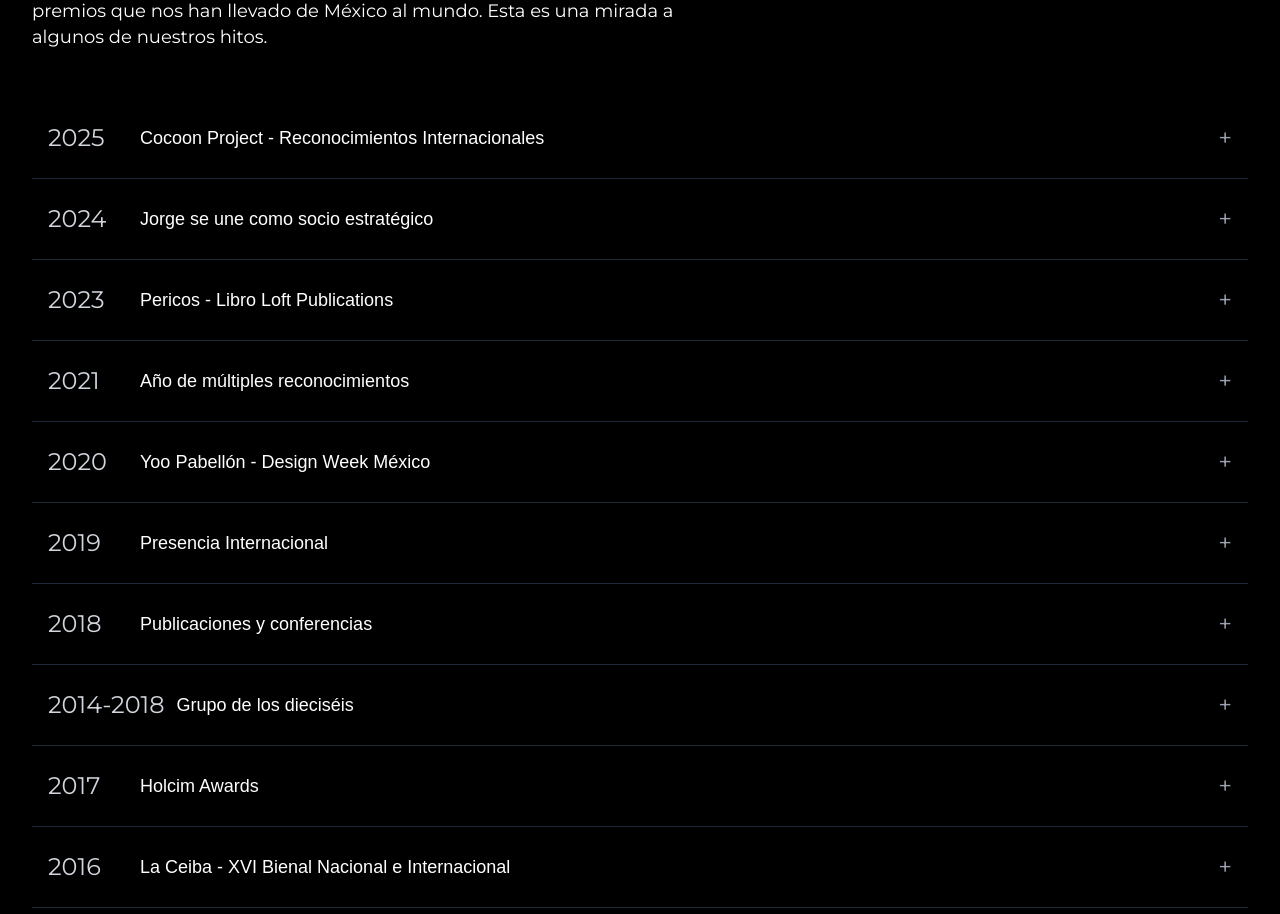
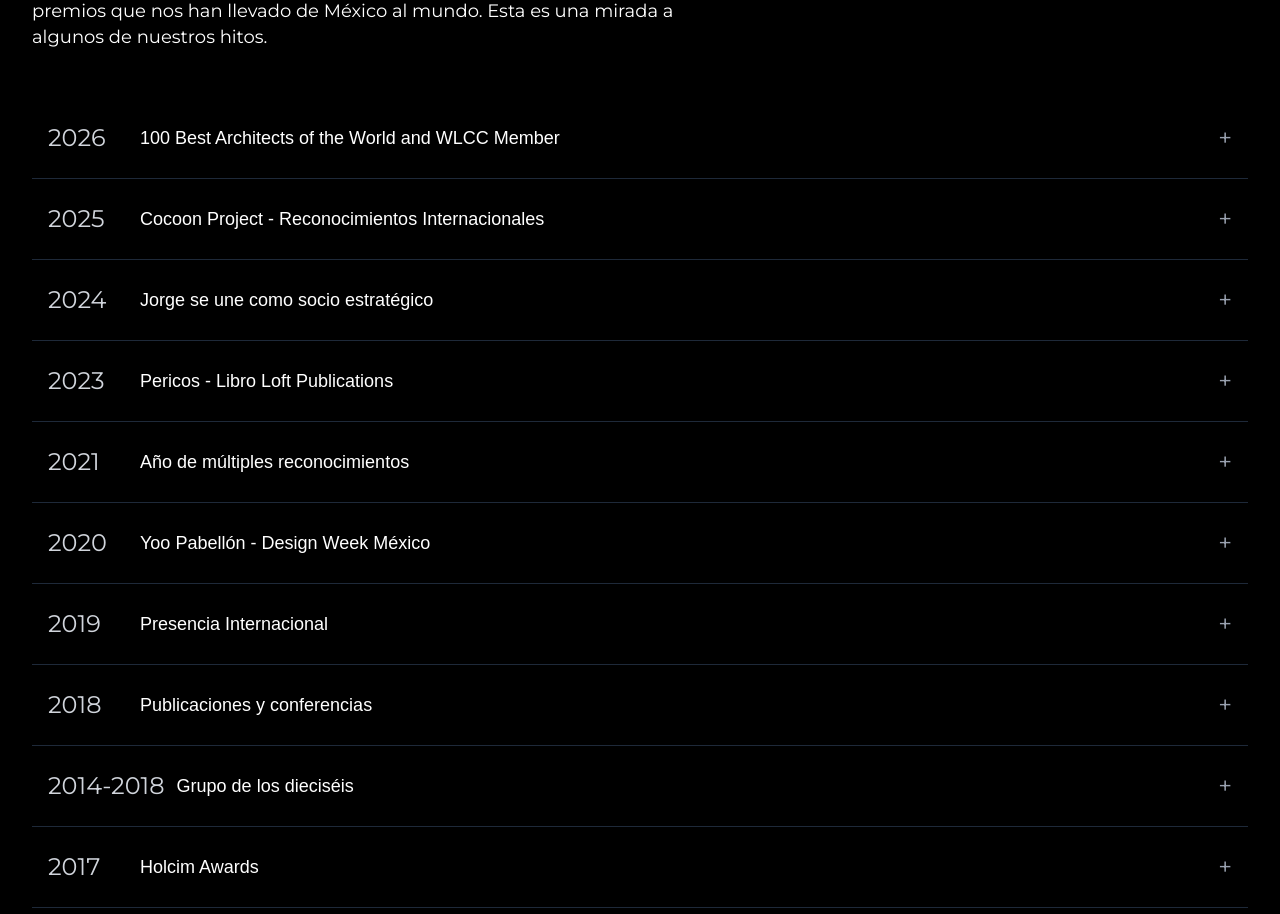
Before and after one commit to lucilaaguilarweb/lucilaaguilar, a Next.js app: page /estudio in a window 1280 px wide. Shown: the part 3200-4114 px from the top of the page. Built offline with nearby package versions, Linux system fonts and the light colour scheme; a web font is replaced by a local one.

Commit message:
aditionals andy

```diff
--- a/src/data/studioTimelineData.ts
+++ b/src/data/studioTimelineData.ts
@@ -5,6 +5,11 @@ export interface StudioTimelineItem {
 }
 
 export const studioTimelineData: StudioTimelineItem[] = [
+  {
+    year: "2026",
+    title: "100 Best Architects of the World and WLCC Member",
+    description: "• 100 Best Architects of the World\n\n• WLCC Member",
+  },
   {
     year: "2025",
     title: "Cocoon Project - Reconocimientos Internacionales",
--- a/src/data/timelineData.ts
+++ b/src/data/timelineData.ts
@@ -9,7 +9,7 @@ export const timelineData: TimelineItem[] = [
     year: "2026",
     title: "100 Best Architects of the World",
     description:
-      "Reconocimiento internacional a visión arquitectónica sustentable e innovadora.",
+      "International recognition for a sustainable and innovative architectural vision.",
   },
   {
     year: "2026",
```
